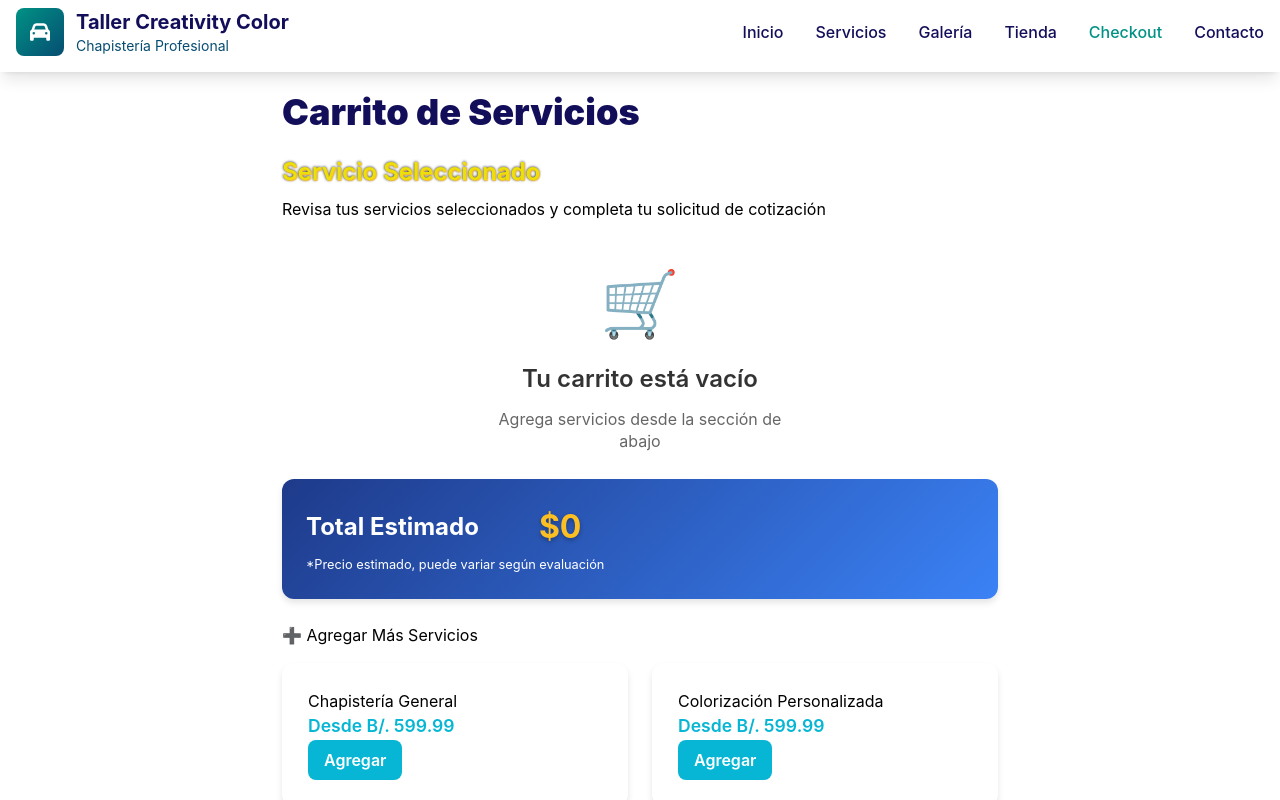
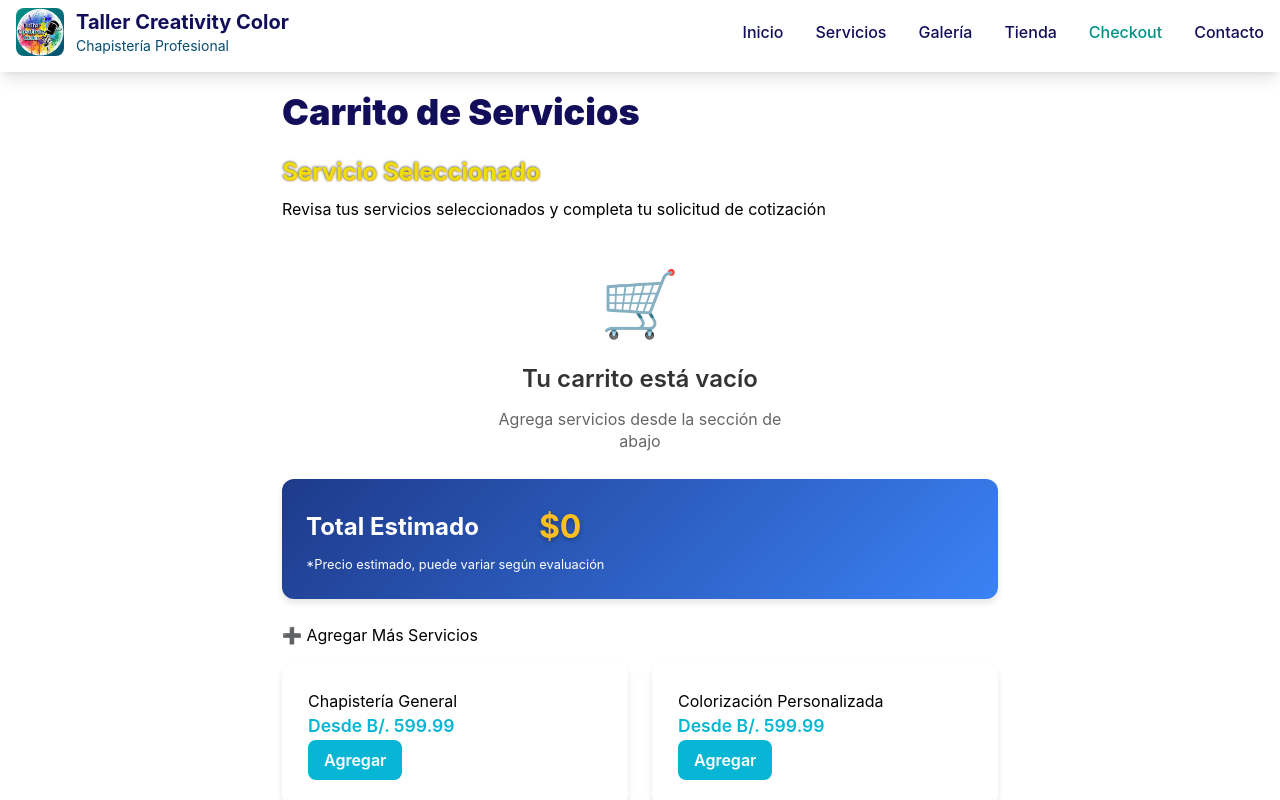
Before and after one commit to Jactsu16/TallerCreativityColor, a plain HTML site: page Checkout.html in a window 1280 px wide. Shown: the top 800 px of the page. Drawn offline with nearby package versions, Linux system fonts and the light colour scheme.

Commit message:
Big Update

```diff
--- a/Checkout.html
+++ b/Checkout.html
@@ -123,7 +123,7 @@
         <div class="container mx-auto px-4 py-4 flex items-center justify-between" style="margin-top: -0.5rem;">
             <div class="flex items-center space-x-3">
                 <div class="w-12 h-12 bg-gradient-to-br from-turquoise to-medium-blue rounded-lg flex items-center justify-center">
-                    <i class="text-white text-xl" data-fa-i2svg=""><svg class="svg-inline--fa fa-car" aria-hidden="true" focusable="false" data-prefix="fas" data-icon="car" role="img" xmlns="http://www.w3.org/2000/svg" viewBox="0 0 512 512" data-fa-i2svg=""><path fill="currentColor" d="M135.2 117.4L109.1 192H402.9l-26.1-74.6C372.3 104.6 360.2 96 346.6 96H165.4c-13.6 0-25.7 8.6-30.2 21.4zM39.6 196.8L74.8 96.3C88.3 57.8 124.6 32 165.4 32H346.6c40.8 0 77.1 25.8 90.6 64.3l35.2 100.5c23.2 9.6 39.6 32.5 39.6 59.2V400v48c0 17.7-14.3 32-32 32H448c-17.7 0-32-14.3-32-32V400H96v48c0 17.7-14.3 32-32 32H32c-17.7 0-32-14.3-32-32V400 256c0-26.7 16.4-49.6 39.6-59.2zM128 288a32 32 0 1 0 -64 0 32 32 0 1 0 64 0zm288 32a32 32 0 1 0 0-64 32 32 0 1 0 0 64z"></path></svg></i>
+                    <img src="img/logo.png" alt="Logo">
                 </div>
                 <div>
                     <h1 class="text-xl font-bold text-dark-blue">Taller Creativity Color</h1>
```
Also changed, not shown: Contacto.html (+1 -1 lines), Galeria.html (+1 -1 lines), Index.html (+1 -1 lines), Servicio.html (+1 -1 lines), Tienda.html (+1 -1 lines), img/Galleria1.jpeg (added), img/logo.png (added).
